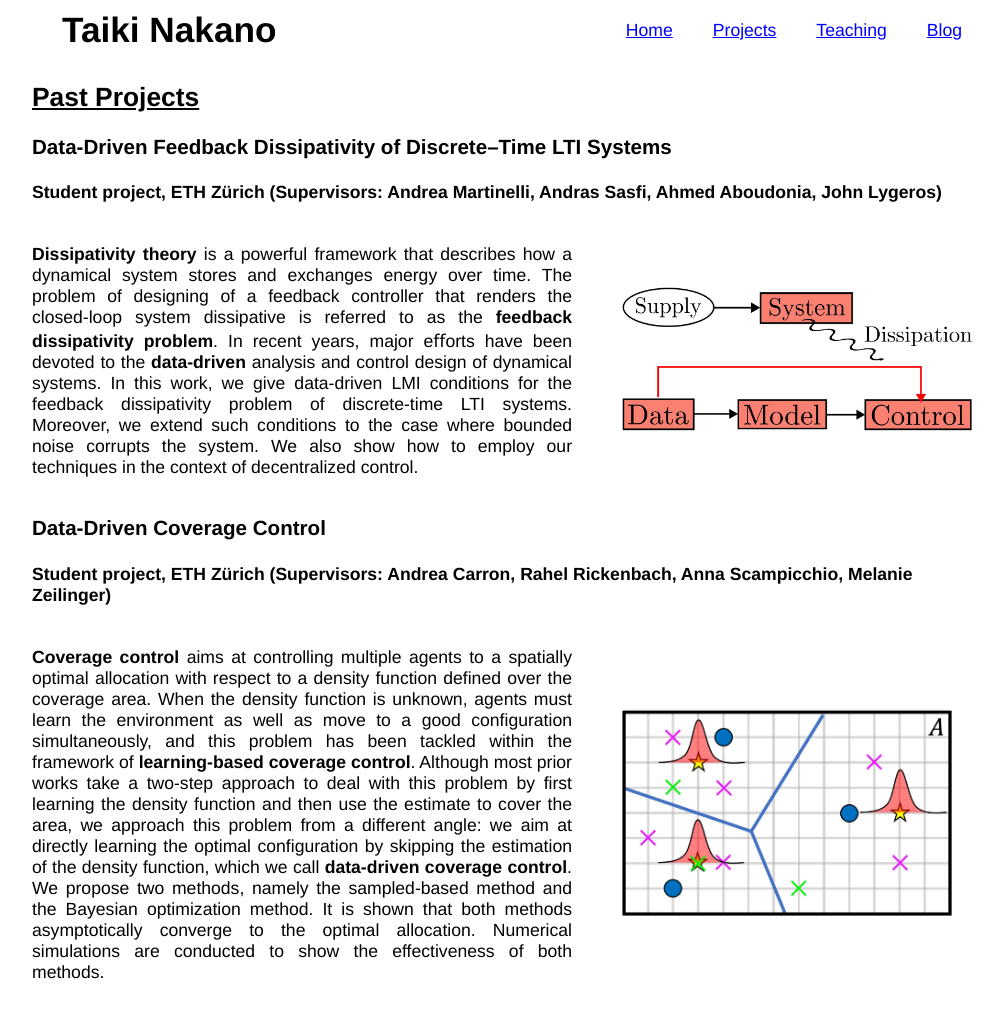
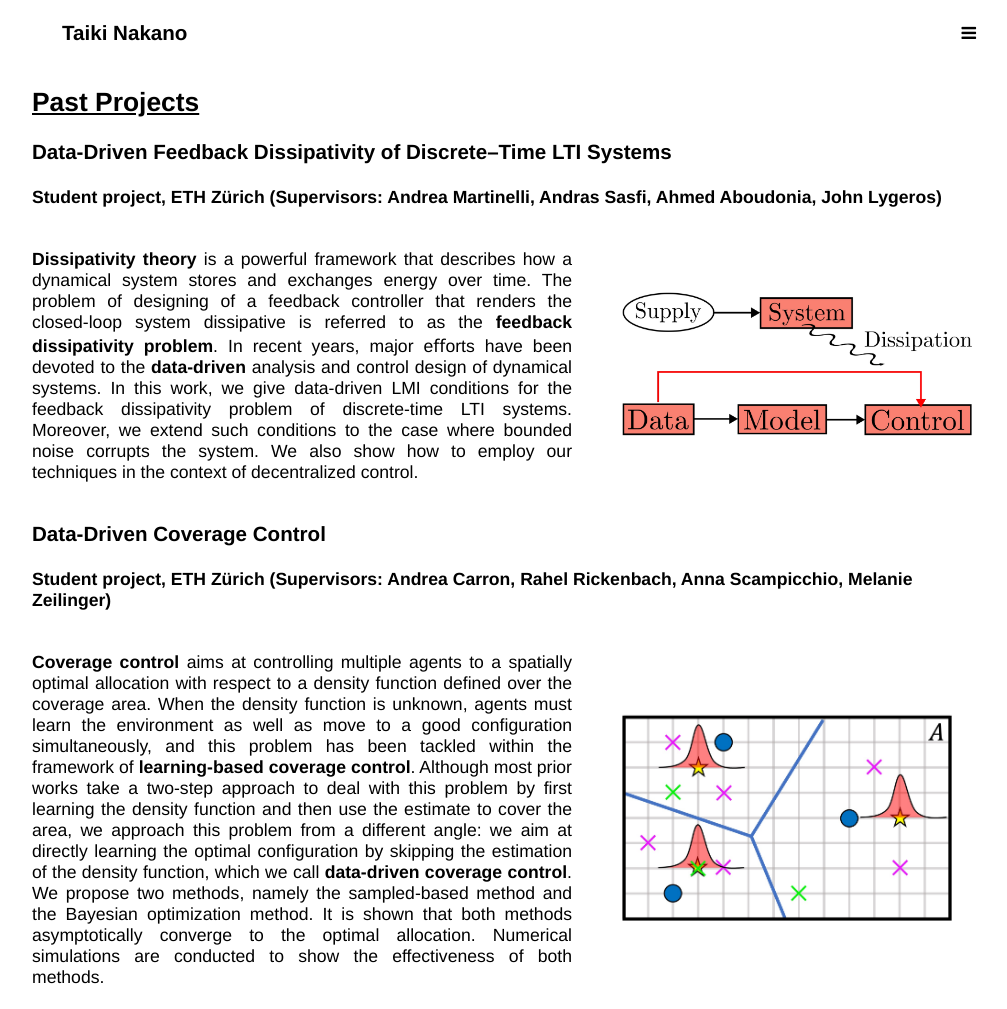
Before and after one commit to taikinakano0914/taikinakano0914.github.io, a plain HTML site: page projects.html in a window 1280 px wide. Shown: the top 1009 px of the page, without its empty margins (128-1135 px from the left). Drawn offline with Linux system fonts and the light colour scheme.

Commit message:
Added javascript

```diff
--- a/css/style.css
+++ b/css/style.css
@@ -199,3 +199,36 @@ em {
         align-items: center;
     }
 }
+
+/* Mobile navigation menu */
+.phone-header {
+    overflow: hidden;
+    position: relative;
+    padding: 0 30px;
+  }
+
+
+  .phone-header #myLinks {
+    display: none;
+  }
+
+  .phone-header a {
+    color: black;
+    padding: 14px 16px;
+    text-decoration: none;
+    font-size: 17px;
+    display: block;
+  }
+
+  .phone-header a.icon {
+    background: white;
+    display: block;
+    position: absolute;
+    right: 0px;
+    top: 10px;
+  }
+
+  /* .active {
+    background-color: #04AA6D;
+    color: white;
+  } */
--- a/projects.html
+++ b/projects.html
@@ -6,19 +6,24 @@
     <title>Taiki Nakano's Webpage</title>
     <link rel="stylesheet" href="css/style.css">
 
+    <!-- Javascript -->
+    <script type="text/javascript" src='./sample.js'></script>
+
+    <!-- Link for icons -->
+    <link rel="stylesheet" href="https://cdnjs.cloudflare.com/ajax/libs/font-awesome/4.7.0/css/font-awesome.min.css">
+
 </head>
 
 <body>
-    <header class="page-header">
-        <h1>Taiki Nakano</h1>
-        <nav>
-            <ul class="main-nav">
-                <li><a href="index.html">Home</a></li>
-                <li><a href="projects.html">Projects</a></li>
-                <li><a href="teaching.html">Teaching</a></li>
-                <li><a href="blog/index.html">Blog</a></li>
-            </ul>
-        </nav>
+    <header class="phone-header">
+        <h3>Taiki Nakano</h3>
+        <div id="myLinks">
+            <a href="index.html">Home</a>
+            <a href="projects.html">Projects</a>
+            <a href="teaching.html">Teaching</a>
+            <a href="blog/index.html">Blog</a>
+        </div>
+        <a href="javascript:void(0);" class="icon" onclick="myFunction()"><i class="fa fa-bars"></i></a>
     </header>
 
     <h2>Past Projects</h2>
--- /dev/null
+++ b/sample.js
@@ -0,0 +1,8 @@
+function myFunction() {
+  var x = document.getElementById("myLinks");
+  if (x.style.display === "block") {
+    x.style.display = "none";
+  } else {
+    x.style.display = "block";
+  }
+}
```
Also changed, not shown: blog/index.html (+17 -2 lines), index.html (+31 -2 lines), teaching.html (+14 -10 lines).
